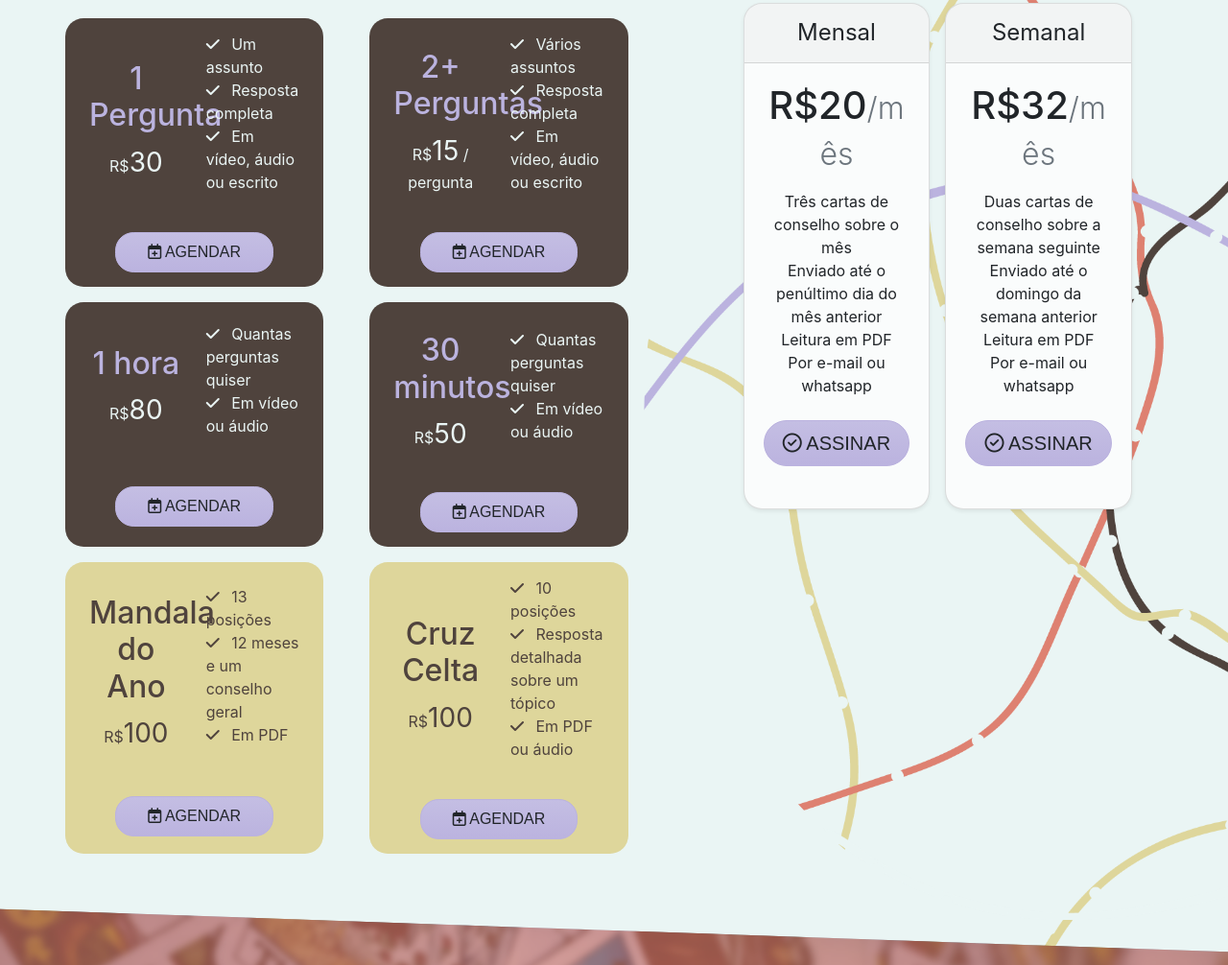
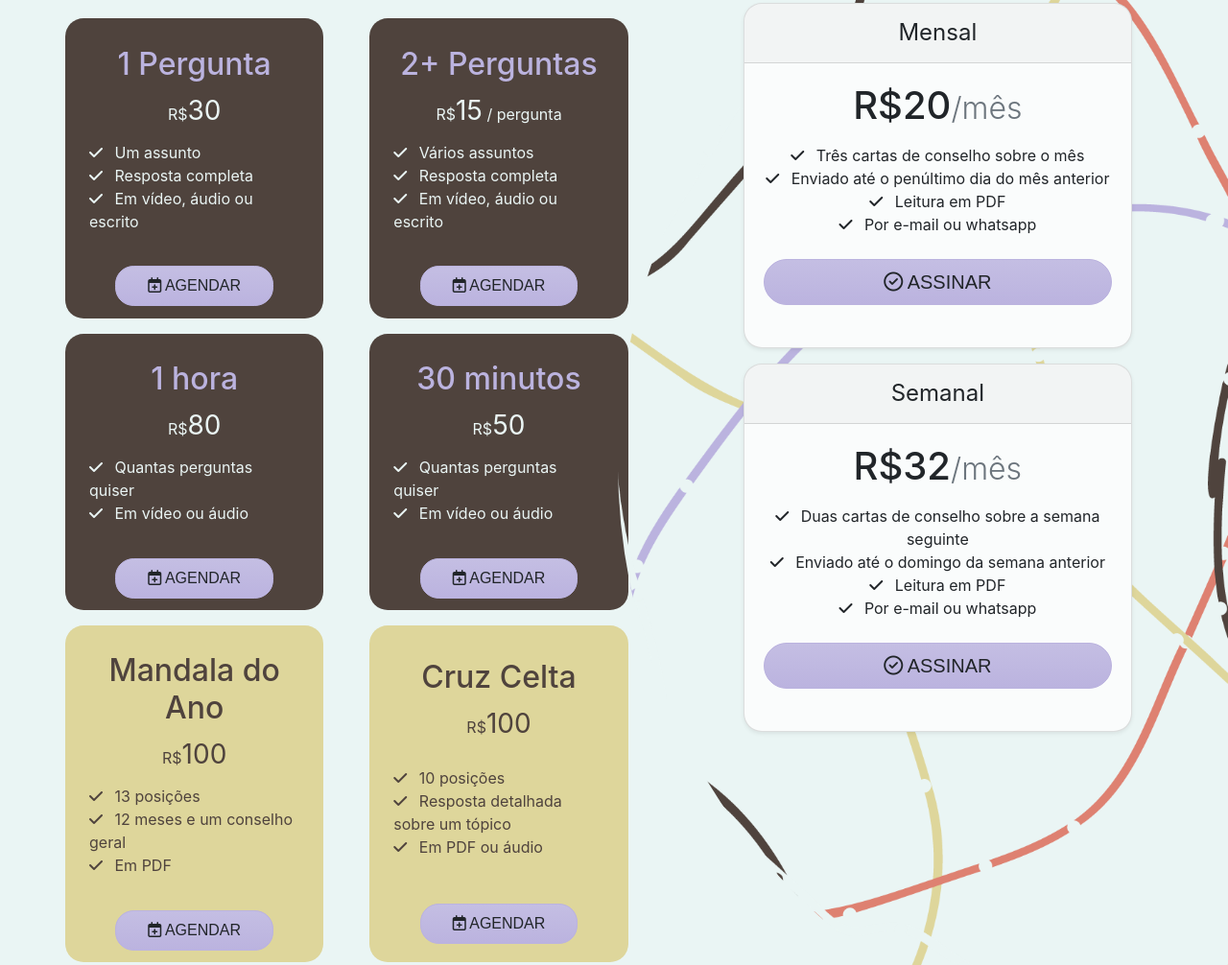
Before and after one commit to annesoares/iben, a plain HTML site: page index.html in a window 1280 px wide. Shown: the part 2155-3161 px from the top of the page at 96% size. Drawn offline with nearby package versions, Linux system fonts and the light colour scheme.

Commit message:
Fixes responsiveness on spreads section

```diff
--- a/index.html
+++ b/index.html
@@ -90,7 +90,7 @@
 </section>
 
 <section id="valores"><div class="container-fluid"><div class="row">
-  <div class="col-12 col-md-7 row justify-content-around p-5">
+  <div class="col-12 col-lg-7 row justify-content-around p-5">
     <h2 class="display-6 text-center mb-4 praxo-io-atg">Tiragens</h2>
     <div class="row row-cols-1 row-cols-xl-2 g-3">
 
@@ -98,7 +98,7 @@
         <div class="col">
           <div class="d-block h-100 btn bg-dark text-light m-3">
             <div class="w-100 h-100 mx-0 row align-items-center">
-              <div class="col-12 col-lg-4 col-xl-6">
+              <div class="col-12 col-lg-6 col-xl-12 col-xxl-6">
                 <h4 class="text-primary pt-3 fs-2 fw-600 letter-spacing">
                   1 Pergunta
                 </h4>
@@ -106,7 +106,7 @@
                   R$<span class="fs-3">30</span>
                 </div>
               </div>
-              <ul class="list-unstyled mb-0 col-12 col-lg-4 col-xl-6 text-left my-4 my-md-0">
+              <ul class="list-unstyled mb-0 col-12 col-lg-6 col-xl-12 col-xxl-6 text-left my-4 my-md-0">
                 <li>
                   <i class="fa fa-check text-110 mr-2 mt-1"></i>
                   Um assunto
@@ -120,7 +120,7 @@
                   Em vídeo, áudio ou escrito
                 </li>
               </ul>
-              <div class="col-12 col-lg-4 mt-4 mt-lg-0 col-xl-12 mt-xl-4 text-center">
+              <div class="col-12 mt-4 mt-lg-0 mt-xl-4 text-center">
                 <a href="#" class="btn btn-primary btn-raised px-4 py-2 w-75 text-uppercase praxo-io-atg"><i class="fa-regular fa-calendar-plus"></i> Agendar</a>
               </div>
             </div>
@@ -131,7 +131,7 @@
         <div class="col">
           <div class="d-block h-100 btn bg-dark text-light m-3">
             <div class="w-100 h-100 mx-0 row align-items-center">
-              <div class="col-12 col-lg-4 col-xl-6">
+              <div class="col-12 col-lg-6 col-xl-12 col-xxl-6">
                 <h4 class="text-primary pt-3 fs-2 fw-600 letter-spacing">
                   2+ Perguntas
                 </h4>
@@ -139,7 +139,7 @@
                   R$<span class="fs-3">15</span> / pergunta
                 </div>
               </div>
-              <ul class="list-unstyled mb-0 col-12 col-lg-4 col-xl-6 text-left my-4 my-md-0">
+              <ul class="list-unstyled mb-0 col-12 col-lg-6 col-xl-12 col-xxl-6 text-left my-4 my-md-0">
                 <li>
                   <i class="fa fa-check text-110 mr-2 mt-1"></i>
                   Vários assuntos
@@ -153,7 +153,7 @@
                   Em vídeo, áudio ou escrito
                 </li>
               </ul>
-              <div class="col-12 col-lg-4 mt-4 mt-lg-0 col-xl-12 mt-xl-4 text-center">
+              <div class="col-12 mt-4 mt-lg-0 mt-xl-4 text-center">
                 <a href="#" class="btn btn-primary btn-raised px-4 py-2 w-75 text-uppercase praxo-io-atg"><i class="fa-regular fa-calendar-plus"></i> Agendar</a>
               </div>
             </div>
@@ -164,7 +164,7 @@
         <div class="col">
           <div class="d-block h-100 btn bg-dark text-light m-3">
             <div class="w-100 h-100 mx-0 row align-items-center">
-              <div class="col-12 col-lg-4 col-xl-6">
+              <div class="col-12 col-lg-6 col-xl-12 col-xxl-6">
                 <h4 class="text-primary pt-3 fs-2 fw-600 letter-spacing">
                   1 hora
                 </h4>
@@ -172,7 +172,7 @@
                   R$<span class="fs-3">80</span>
                 </div>
               </div>
-              <ul class="list-unstyled mb-0 col-12 col-lg-4 col-xl-6 text-left my-4 my-md-0">
+              <ul class="list-unstyled mb-0 col-12 col-lg-6 col-xl-12 col-xxl-6 text-left my-4 my-md-0">
                 <li>
                   <i class="fa fa-check text-110 mr-2 mt-1"></i>
                   Quantas perguntas quiser
@@ -182,7 +182,7 @@
                   Em vídeo ou áudio
                 </li>
               </ul>
-              <div class="col-12 col-lg-4 mt-4 mt-lg-0 col-xl-12 mt-xl-4 text-center">
+              <div class="col-12 mt-4 mt-lg-0 mt-xl-4 text-center">
                 <a href="#" class="btn btn-primary btn-raised px-4 py-2 w-75 text-uppercase praxo-io-atg"><i class="fa-regular fa-calendar-plus"></i> Agendar</a>
               </div>
             </div>
@@ -193,7 +193,7 @@
         <div class="col">
           <div class="d-block h-100 btn bg-dark text-light m-3">
             <div class="w-100 h-100 mx-0 row align-items-center">
-              <div class="col-12 col-lg-4 col-xl-6">
+              <div class="col-12 col-lg-6 col-xl-12 col-xxl-6">
                 <h4 class="text-primary pt-3 fs-2 fw-600 letter-spacing">
                   30 minutos
                 </h4>
@@ -201,7 +201,7 @@
                   R$<span class="fs-3">50</span>
                 </div>
               </div>
-              <ul class="list-unstyled mb-0 col-12 col-lg-4 col-xl-6 text-left my-4 my-md-0">
+              <ul class="list-unstyled mb-0 col-12 col-lg-6 col-xl-12 col-xxl-6 text-left my-4 my-md-0">
                 <li>
                   <i class="fa fa-check text-110 mr-2 mt-1"></i>
                   Quantas perguntas quiser
@@ -211,7 +211,7 @@
                   Em vídeo ou áudio
                 </li>
               </ul>
-              <div class="col-12 col-lg-4 mt-4 mt-lg-0 col-xl-12 mt-xl-4 text-center">
+              <div class="col-12 mt-4 mt-lg-0 mt-xl-4 text-center">
                 <a href="#" class="btn btn-primary btn-raised px-4 py-2 w-75 text-uppercase praxo-io-atg"><i class="fa-regular fa-calendar-plus"></i> Agendar</a>
               </div>
             </div>
@@ -222,7 +222,7 @@
         <div class="col">
           <div class="d-block h-100 btn bg-danger m-3">
             <div class="w-100 h-100 mx-0 row align-items-center">
-              <div class="col-12 col-lg-4 col-xl-6">
+              <div class="col-12 col-lg-6 col-xl-12 col-xxl-6">
                 <h4 class="text-secondary pt-3 fs-2 fw-600 letter-spacing">
                   Mandala do Ano
                 </h4>
@@ -230,7 +230,7 @@
                   R$<span class="fs-3">100</span>
                 </div>
               </div>
-              <ul class="list-unstyled mb-0 col-12 col-lg-4 col-xl-6 text-left my-4 my-md-0">
+              <ul class="list-unstyled mb-0 col-12 col-lg-6 col-xl-12 col-xxl-6 text-left my-4 my-md-0">
                 <li>
                   <i class="fa fa-check text-110 mr-2 mt-1"></i>
                   13 posições
@@ -244,7 +244,7 @@
                   Em PDF
                 </li>
               </ul>
-              <div class="col-12 col-lg-4 mt-4 mt-lg-0 col-xl-12 mt-xl-4 text-center">
+              <div class="col-12 mt-4 mt-lg-0 mt-xl-4 text-center">
                 <a href="#" class="btn btn-primary btn-raised px-4 py-2 w-75 text-uppercase praxo-io-atg"><i class="fa-regular fa-calendar-plus"></i> Agendar</a>
               </div>
             </div>
@@ -255,7 +255,7 @@
         <div class="col">
           <div class="d-block h-100 btn bg-danger m-3">
             <div class="w-100 h-100 mx-0 row align-items-center">
-              <div class="col-12 col-lg-4 col-xl-6">
+              <div class="col-12 col-lg-6 col-xl-12 col-xxl-6">
                 <h4 class="text-secondary pt-3 fs-2 fw-600 letter-spacing">
                   Cruz Celta
                 </h4>
@@ -263,7 +263,7 @@
                   R$<span class="fs-3">100</span>
                 </div>
               </div>
-              <ul class="list-unstyled mb-0 col-12 col-lg-4 col-xl-6 text-left my-4 my-md-0">
+              <ul class="list-unstyled mb-0 col-12 col-lg-6 col-xl-12 col-xxl-6 text-left my-4 my-md-0">
                 <li>
                   <i class="fa fa-check text-110 mr-2 mt-1"></i>
                   10 posições
@@ -277,7 +277,7 @@
                   Em PDF ou áudio
                 </li>
               </ul>
-              <div class="col-12 col-lg-4 mt-4 mt-lg-0 col-xl-12 mt-xl-4 text-center">
+              <div class="col-12 mt-4 mt-lg-0 mt-xl-4 text-center">
                 <a href="#" class="btn btn-primary btn-raised px-4 py-2 w-75 text-uppercase praxo-io-atg"><i class="fa-regular fa-calendar-plus"></i> Agendar</a>
               </div>
             </div>
@@ -287,9 +287,9 @@
     </div>
   </div>
 
-  <div class="row text-center p-5 col-12 col-md-5 align-content-start justify-content-around">
+  <div class="row text-center p-5 col-12 col-lg-5 align-content-start justify-content-around">
     <h2 class="display-6 mb-4 col-12 praxo-io-atg">Assinaturas</h2>
-    <div class="row row-cols-1 row-cols-xl-2 g-3">
+    <div class="row row-cols-1 row-cols-xxl-2 g-3">
       <div class="col">
         <div class="card h-100 mb-4 shadow-sm">
           <div class="card-header py-3">
@@ -298,10 +298,22 @@
           <div class="card-body">
             <h1 class="card-title pricing-card-title">R$20<small class="text-muted fw-light">/mês</small></h1>
             <ul class="list-unstyled mt-3 mb-4">
-              <li>Três cartas de conselho sobre o mês</li>
-              <li>Enviado até o penúltimo dia do mês anterior</li>
-              <li>Leitura em PDF</li>
-              <li>Por e-mail ou whatsapp</li>
+              <li>
+                <i class="fa fa-check text-110 mr-2 mt-1"></i>
+                Três cartas de conselho sobre o mês
+              </li>
+              <li>
+                <i class="fa fa-check text-110 mr-2 mt-1"></i>
+                Enviado até o penúltimo dia do mês anterior
+              </li>
+              <li>
+                <i class="fa fa-check text-110 mr-2 mt-1"></i>
+                Leitura em PDF
+              </li>
+              <li>
+                <i class="fa fa-check text-110 mr-2 mt-1"></i>
+                Por e-mail ou whatsapp
+              </li>
             </ul>
             <button type="button" class="w-100 btn btn-lg btn-primary text-uppercase praxo-io-atg"><i class="fa-regular fa-circle-check"></i> Assinar</button>
           </div>
@@ -315,10 +327,22 @@
           <div class="card-body">
             <h1 class="card-title pricing-card-title">R$32<small class="text-muted fw-light">/mês</small></h1>
             <ul class="list-unstyled mt-3 mb-4">
-              <li>Duas cartas de conselho sobre a semana seguinte</li>
-              <li>Enviado até o domingo da semana anterior</li>
-              <li>Leitura em PDF</li>
-              <li>Por e-mail ou whatsapp</li>
+              <li>
+                <i class="fa fa-check text-110 mr-2 mt-1"></i>
+                Duas cartas de conselho sobre a semana seguinte
+              </li>
+              <li>
+                <i class="fa fa-check text-110 mr-2 mt-1"></i>
+                Enviado até o domingo da semana anterior
+              </li>
+              <li>
+                <i class="fa fa-check text-110 mr-2 mt-1"></i>
+                Leitura em PDF
+              </li>
+              <li>
+                <i class="fa fa-check text-110 mr-2 mt-1"></i>
+                Por e-mail ou whatsapp
+              </li>
             </ul>
             <button type="button" class="w-100 btn btn-lg btn-primary text-uppercase praxo-io-atg"><i class="fa-regular fa-circle-check"></i> Assinar</button>
           </div>
```
